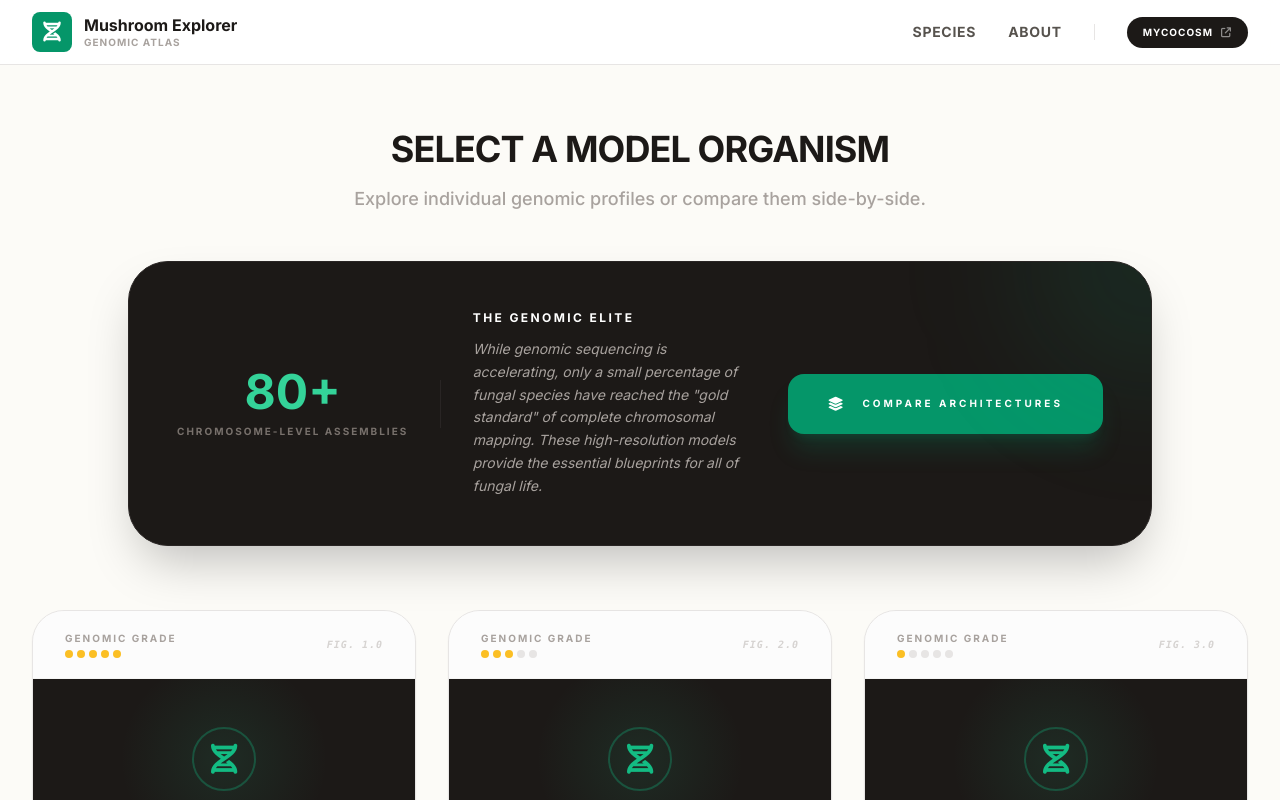
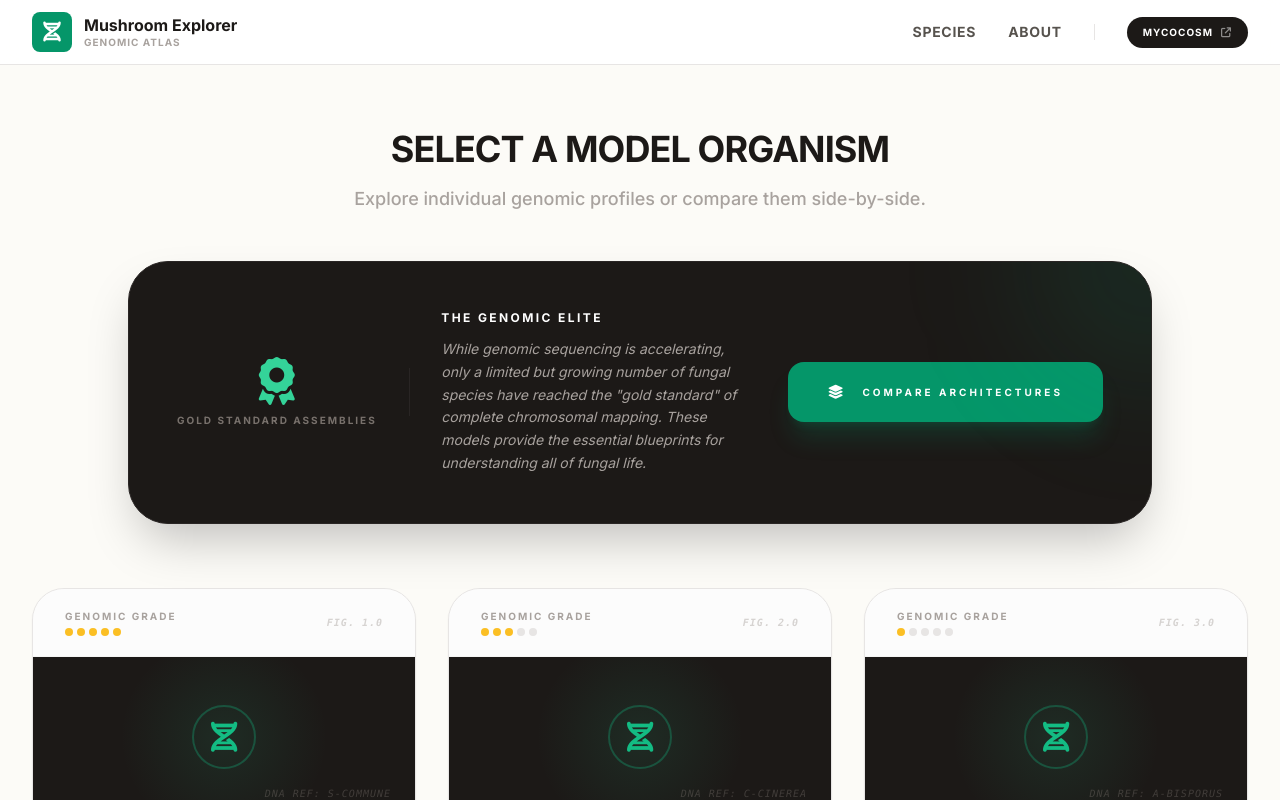
Before and after one commit to dkruz/Mushroom-Chromosome-Explorer, a React (Vite) app: page / in a window 1280 px wide. Both pictures are taken after a click on the button "SPECIES". Shown: the top 800 px of the page. Built offline with nearby package versions, Linux system fonts and the light colour scheme.

Commit message:
feat: Add deployment checklist for Cloud Run
Documents configuration and "gotchas" for deploying the Mushroom Chromosome Explorer to Google Cloud Run. Covers dependency management, Vite configuration, HTML integrity, and Gemini API integration.

```diff
--- a/components/SpeciesSelection.tsx
+++ b/components/SpeciesSelection.tsx
@@ -21,14 +21,16 @@ const SpeciesSelection: React.FC<SpeciesSelectionProps> = ({ onSelect, onCompare
 
         <div className="flex-grow flex flex-col md:flex-row items-center gap-8">
           <div className="flex-shrink-0 flex flex-col items-center">
-             <div className="text-emerald-400 font-black text-5xl mb-2">80+</div>
-             <div className="text-[10px] font-black text-stone-500 uppercase tracking-[0.2em]">Chromosome-Level Assemblies</div>
+             <div className="text-emerald-400 mb-2">
+               <i className="fa-solid fa-award text-5xl"></i>
+             </div>
+             <div className="text-[10px] font-black text-stone-500 uppercase tracking-[0.2em]">Gold Standard Assemblies</div>
           </div>
           <div className="h-[1px] w-12 bg-stone-800 md:h-12 md:w-[1px]"></div>
           <div>
             <h3 className="text-white font-black text-xs uppercase tracking-[0.2em] mb-3">The Genomic Elite</h3>
             <p className="text-stone-400 text-sm leading-relaxed italic max-w-xl">
-              While genomic sequencing is accelerating, only a small percentage of fungal species have reached the "gold standard" of complete chromosomal mapping. These high-resolution models provide the essential blueprints for all of fungal life.
+              While genomic sequencing is accelerating, only a limited but growing number of fungal species have reached the "gold standard" of complete chromosomal mapping. These models provide the essential blueprints for understanding all of fungal life.
             </p>
           </div>
         </div>
--- a/index.html
+++ b/index.html
@@ -6,7 +6,7 @@
     <title>Mushroom Chromosome Explorer</title>
     <script src="https://cdn.tailwindcss.com"></script>
     <link rel="stylesheet" href="https://cdnjs.cloudflare.com/ajax/libs/font-awesome/6.4.0/css/all.min.css">
-    <link href="https://fonts.googleapis.com/css2?family=Inter:wght@300;400;500;600;700&family=JetBrains+Mono:wght@400;500&display=swap" rel="stylesheet">
+    <link href="https://fonts.googleapis.com/css2?family=Inter:wght@300;400;500;600;700&family=JetBrains+Mono:wght@400;500&swap" rel="stylesheet">
     <style>
         body {
             font-family: 'Inter', sans-serif;
@@ -40,12 +40,12 @@
 <script type="importmap">
 {
   "imports": {
+    "react/": "https://esm.sh/react@^19.2.4/",
     "react": "https://esm.sh/react@^19.2.4",
     "react-dom/": "https://esm.sh/react-dom@^19.2.4/",
-    "react/": "https://esm.sh/react@^19.2.4/",
     "@google/genai": "https://esm.sh/@google/genai@^1.38.0",
-    "vite": "https://esm.sh/vite@^7.3.1",
-    "@vitejs/plugin-react": "https://esm.sh/@vitejs/plugin-react@^5.1.2"
+    "@vitejs/plugin-react": "https://esm.sh/@vitejs/plugin-react@^5.1.2",
+    "vite": "https://esm.sh/vite@^7.3.1"
   }
 }
 </script>
```
